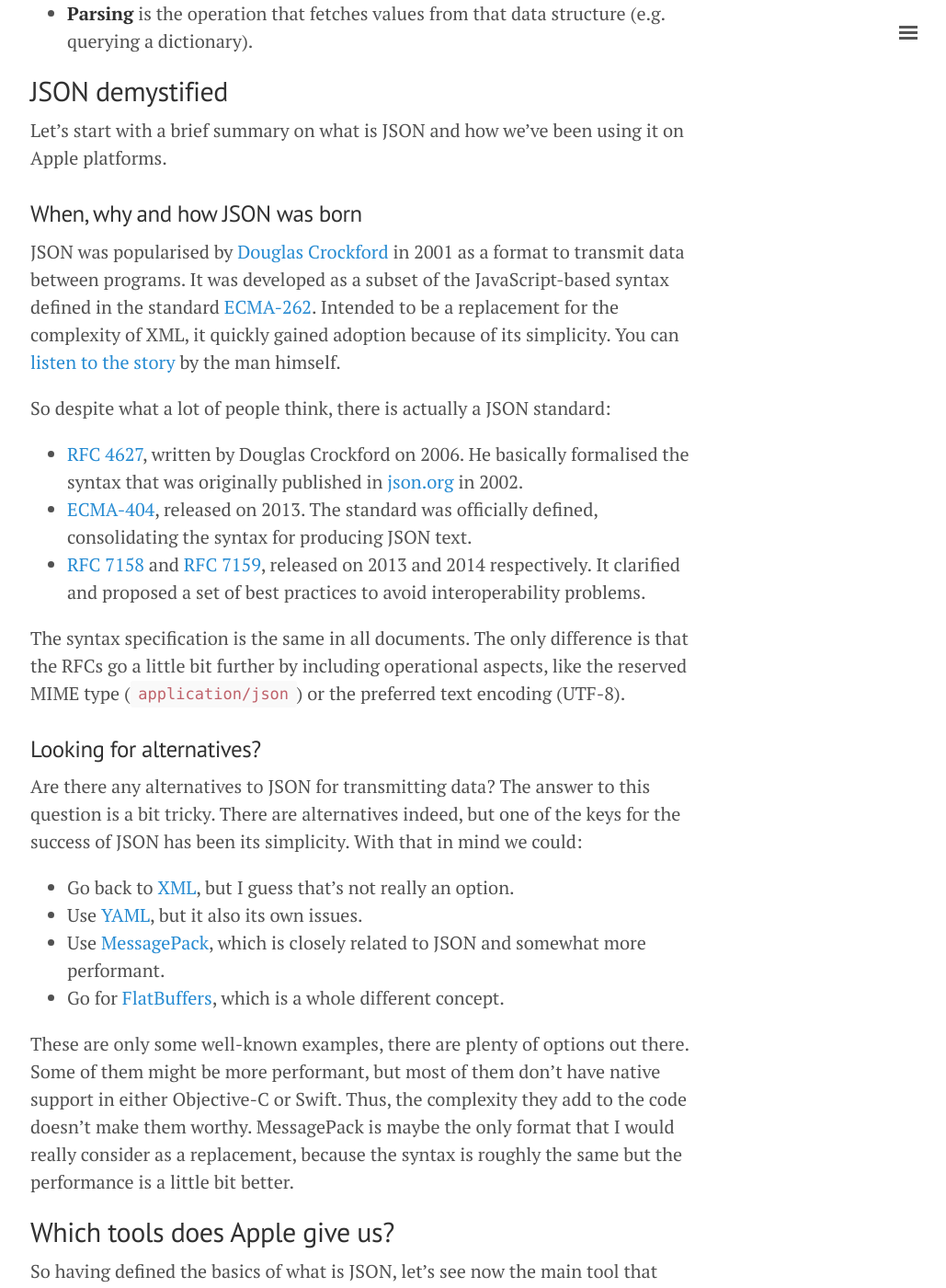
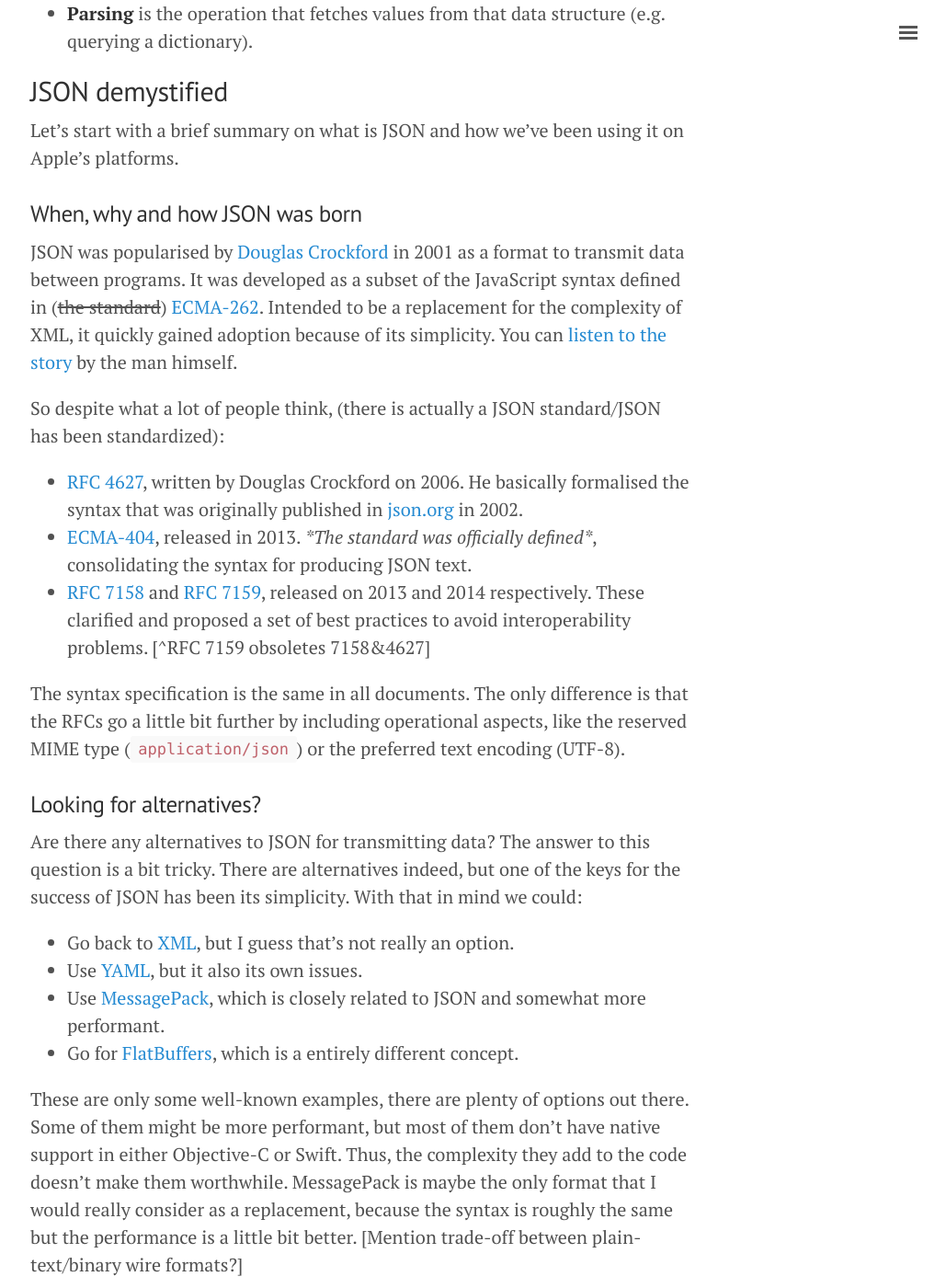
Before and after one commit to elitalon/elitalon.github.io, a Jekyll site: the page built from _posts/2016-07-23-what-nobody-will-tell-you-about-json.md, in a window 1280 px wide and 1400 px high, scrolled down 1588 px. Shown: the whole window at 92% size, without its empty margins (247-1276 px from the left). Built offline with Jekyll 4.4.1, drawn with Linux system fonts in a browser that asks for light colours; some of the changed text lies outside the part shown.

Commit message:
First review/comment pass

```diff
--- a/_posts/2016-07-23-what-nobody-will-tell-you-about-json.md
+++ b/_posts/2016-07-23-what-nobody-will-tell-you-about-json.md
@@ -33,16 +33,16 @@
 
 
 ## JSON demystified
-Let's start with a brief summary on what is JSON and how we’ve been using it on Apple platforms.
+Let's start with a brief summary on what is JSON and how we’ve been using it on Apple's platforms.
 
 ### When, why and how JSON was born
-JSON was popularised by [Douglas Crockford](http://crockford.com) in 2001 as a format to transmit data between programs. It was developed as a subset of the JavaScript-based syntax defined in the standard [ECMA-262](http://www.ecma-international.org/publications/standards/Ecma-262.htm). Intended to be a replacement for the complexity of XML, it quickly gained adoption because of its simplicity. You can [listen to the story](https://www.youtube.com/watch?v=kc8BAR7SHJI) by the man himself.
+JSON was popularised by [Douglas Crockford](http://crockford.com) in 2001 as a format to transmit data between programs. It was developed as a subset of the JavaScript syntax defined in (~~the standard~~) [ECMA-262](http://www.ecma-international.org/publications/standards/Ecma-262.htm). Intended to be a replacement for the complexity of XML, it quickly gained adoption because of its simplicity. You can [listen to the story](https://www.youtube.com/watch?v=kc8BAR7SHJI) by the man himself.
 
-So despite what a lot of people think, there is actually a JSON standard:
+So despite what a lot of people think, (there is actually a JSON standard/JSON has been standardized):
 
 * [RFC 4627](https://tools.ietf.org/html/rfc4627), written by Douglas Crockford on 2006. He basically formalised the syntax that was originally published in [json.org](http://json.org) in 2002.
-* [ECMA-404](http://www.ecma-international.org/publications/files/ECMA-ST/ECMA-404.pdf), released on 2013. The standard was officially defined, consolidating the syntax for producing JSON text.
-* [RFC 7158](https://tools.ietf.org/html/rfc7158) and [RFC 7159](https://tools.ietf.org/html/rfc7159), released on 2013 and 2014 respectively. It clarified and proposed a set of best practices to avoid interoperability problems.
+* [ECMA-404](http://www.ecma-international.org/publications/files/ECMA-ST/ECMA-404.pdf), released in 2013. _*The standard was officially defined*_, consolidating the syntax for producing JSON text.
+* [RFC 7158](https://tools.ietf.org/html/rfc7158) and [RFC 7159](https://tools.ietf.org/html/rfc7159), released on 2013 and 2014 respectively. These clarified and proposed a set of best practices to avoid interoperability problems. [^RFC 7159 obsoletes 7158&4627]
 
 The syntax specification is the same in all documents. The only difference is that the RFCs go a little bit further by including operational aspects, like the reserved MIME type (`application/json`) or the preferred text encoding (UTF-8).
 
@@ -52,9 +52,9 @@
 * Go back to [XML](https://en.wikipedia.org/wiki/XML), but I guess that’s not really an option.
 * Use [YAML](http://yaml.org), but it also its own issues.
 * Use [MessagePack](https://en.wikipedia.org/wiki/MessagePack), which is closely related to JSON and somewhat more performant.
-* Go for [FlatBuffers](https://google.github.io/flatbuffers/index.html), which is a whole different concept.
+* Go for [FlatBuffers](https://google.github.io/flatbuffers/index.html), which is a entirely different concept.
 
-These are only some well-known examples, there are plenty of options out there. Some of them might be more performant, but most of them don't have native support in either Objective-C or Swift. Thus, the complexity they add to the code doesn't make them worthy. MessagePack is maybe the only format that I would really consider as a replacement, because the syntax is roughly the same but the performance is a little bit better.
+These are only some well-known examples, there are plenty of options out there. Some of them might be more performant, but most of them don't have native support in either Objective-C or Swift. Thus, the complexity they add to the code doesn't make them worthwhile. MessagePack is maybe the only format that I would really consider as a replacement, because the syntax is roughly the same but the performance is a little bit better. [Mention trade-off between plain-text/binary wire formats?]
 
 
 ## Which tools does Apple give us?
@@ -71,20 +71,20 @@
 
 > *The top level object is either an `NSArray` or an `NSDictionary`.*
 
-This is an interesting one, because the standard actually allows any JSON value as a top-level root object. And there is also an important advice:
+This is an interesting limitation, because the standard [^ only as of [RFC 7518 §2](https://tools.ietf.org/html/rfc7158#section-2)] actually allows any JSON value as a top-level root object. And there is also an important advice:
 
 > *Other rules may apply. Calling `isValidJSONObject:` or attempting a conversion are the definitive ways to tell if a given object can be converted to JSON data.*
 
 I couldn't find which "other rules" they refer to ¯\\_(ツ)\_/¯. So on the event of unexpected behaviour we have to use `isValidJSONObject:` to debug.
 
-This lack of support of the latest standard is probably the fundamental reason that justifies writing an alternative JSON serialiser. Although, to be honest, I have rarely found myself receiving a JSON object where the top-level object was not a dictionary or an array.
+This lack of support of the latest standard is probably the fundamental reason that justifies writing an alternative JSON serialiser. Although, to be honest, I have rarely found myself receiving a JSON object where the top-level object was not a dictionary or an array. ([See attached screenshots, `public static var allowFragments: JSONSerialization.ReadingOptions { get }`])
 
 
 ## What's wrong with parsing JSON?
 By reading the standard we can see that JSON is a fairly simple format. What’s wrong with it then? Why do we have such proliferation of libraries for Swift, attempting to provide the definitive way of doing something that simple? Bear with me and let’s propose a few hypothesis on that.
 
 ### 1. Limited support in Swift
-The first reason could be the limited support that Swift offers. If you think about it, parsing JSON in Objective-C is easier thanks to reflection and Key Value Coding. [Mantle](https://github.com/Mantle/Mantle) and [OSReflectionKit](https://github.com/iAOS/OSReflectionKit) are two good examples of it.
+The first reason could be the limited support that Swift offers. If you think about it, parsing JSON in Objective-C is easier thanks to reflection and Key Value Coding. [Mantle](https://github.com/Mantle/Mantle) and [OSReflectionKit](https://github.com/iAOS/OSReflectionKit) are two good examples of how these language/runtime features are used.
 
 Swift on the other hand has limited support for reflection. There are some protocols like [CustomReflectable](https://developer.apple.com/library/ios/documentation/Swift/Reference/Swift_CustomReflectable_Protocol/index.html) and the [Mirror](https://developer.apple.com/library/ios/documentation/Swift/Reference/Swift_Mirror_Structure/index.html#//apple_ref/swift/struct/s:Vs6Mirror) type. But still, it doesn’t have the dynamism of Objective-C.
 
```
Also changed, not shown: other parts of _posts/2016-07-23-what-nobody-will-tell-you-about-json.md (+14 -11 lines).
